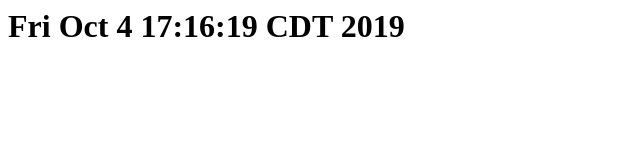
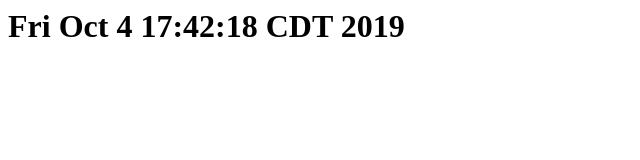
Before and after one commit to ricardojudo/example-httpd, a plain HTML site: page public_html/index.html in a window 1280 px wide. Shown: the full height of the page, 0-640 px from the left. Drawn offline with Linux system fonts and the light colour scheme.

Commit message:
Change Fri Oct  4 17:42:18 CDT 2019

```diff
--- a/public_html/index.html
+++ b/public_html/index.html
@@ -1 +1 @@
-<h1> Fri Oct  4 17:16:19 CDT 2019 </h1>
+<h1> Fri Oct  4 17:42:18 CDT 2019 </h1>
```
